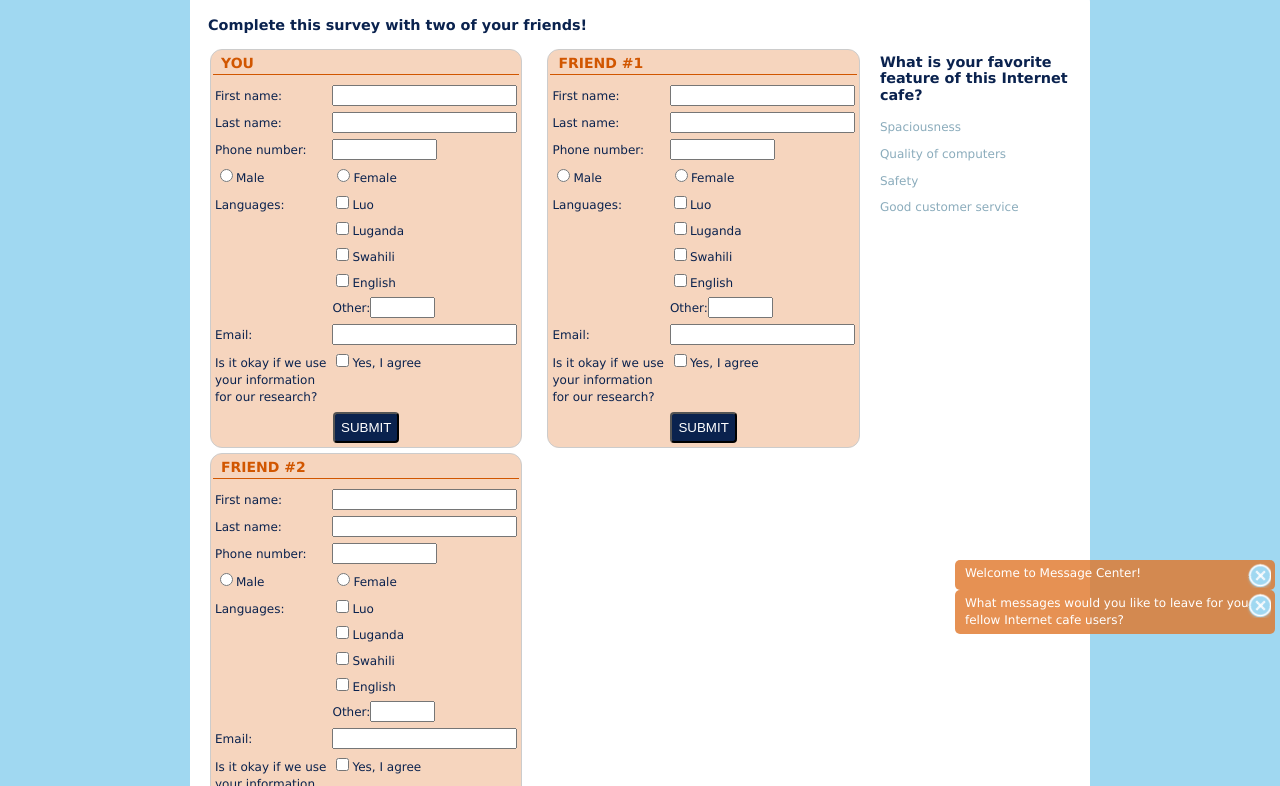
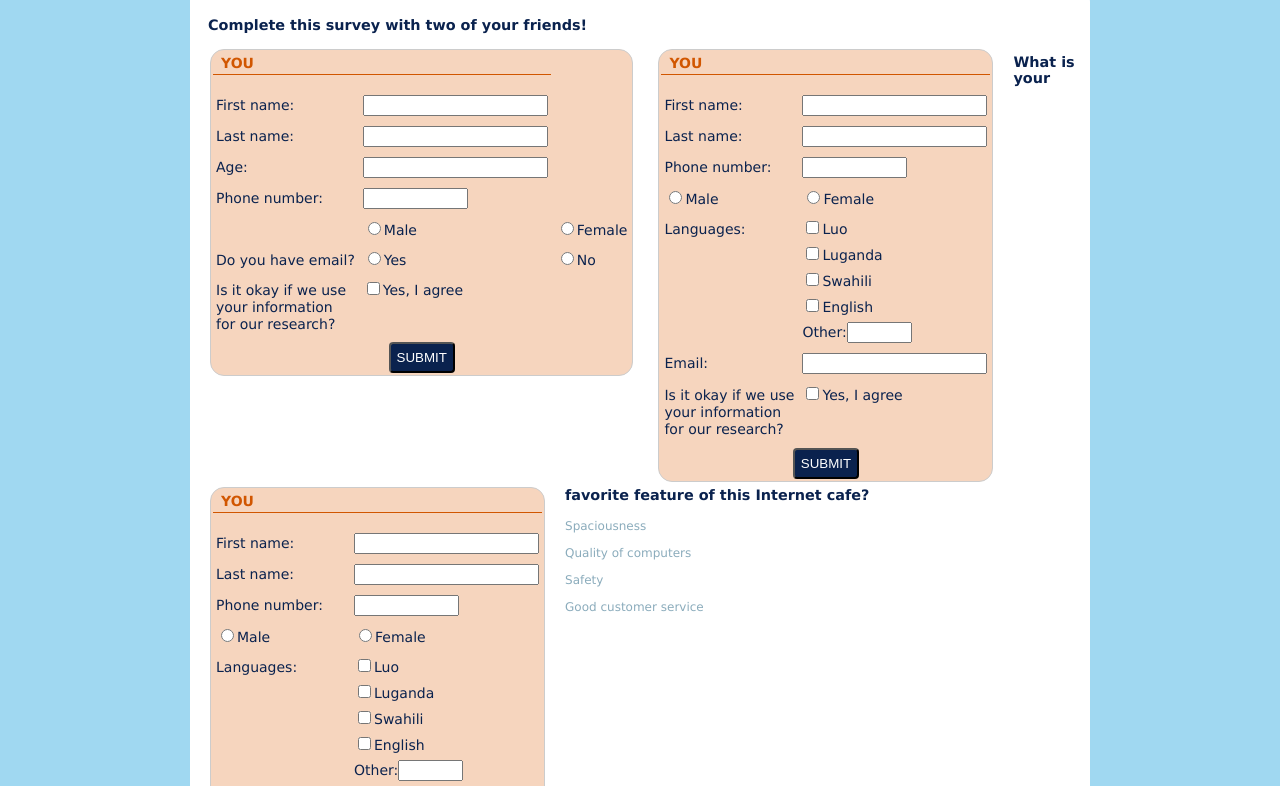
Before and after one commit to elizabethmgin/surveyWebsite, a plain HTML site: page index.html in a window 1280 px wide. Shown: the part 166-952 px from the top of the page. Drawn offline with nearby package versions, Linux system fonts and the light colour scheme.

Commit message:
second commit

```diff
--- a/css/base.css
+++ b/css/base.css
@@ -191,7 +191,7 @@ table {
 	background-color: rgba(224, 118, 40, .30);
 	-moz-border-radius: 1em;
     border-radius: 1em;
-	font-size:12px;
+	font-size:14px;
 	margin:0 20px 5px 5px;
 	float: left;
 	display: block;
@@ -208,7 +208,11 @@ th {
 }
 
 td {
-	padding: 2px;
+	padding: 8px 3px 0 3px;
+}
+
+tr {
+    padding-top: 15px;
 }
 
 
--- a/index.html
+++ b/index.html
@@ -7,22 +7,39 @@
 
 	<link rel="stylesheet" href="css/base.css" type="text/css" media="screen" charset="utf-8"/>
   <link rel="stylesheet" href="css/ui-lightness/jquery-ui-1.7.2.custom.css" type="text/css" media="screen" charset="utf-8"/>
-  <link rel="stylesheet" href="css/dialog.css" type="text/css" media="screen" charset="utf-8"/>
 
 	<script src="lib/jquery-1.4.min.js" type="text/javascript" charset="utf-8"></script>
+	<script src="http://ajax.googleapis.com/ajax/libs/jquery/1.8.2/jquery.min.js"></script>
   <script src="lib/jquery-ui-1.7.2.custom.min.js" type="text/javascript" charset="utf-8"></script>
 	<script type="text/javascript" src="lib/script.js"></script>
 	<script type="text/javascript" src="lib/script2.js"></script>
+
+
 </head>
 <body>
 	<div id="container">
 		<div id="header">
 			<h1>Tech Survey</h1>
 			<h2>what does technology mean to you?</h2>
+
 		</div>
 		<div id="content">
 		  <h2>Basic Info</h2>
 			<h3>Complete this survey with two of your friends!</h3>
+			<table>
+				<th colspan="2">You</th>
+    			<tr><td colspan="2" align="center"></td></tr>
+					<form method="post" action="" onSubmit="return validate(this);">
+						<tr><td>First name:</td><td><input type="text" maxlength="32" name="fname"/></td></tr>
+						<tr><td>Last name:</td><td><input type="text" maxlength="32" name="lname"/></td></tr>
+						<tr><td>Age:</td><td><input type="text" data-slider="true" data-slider-range="60" data-slider-step="10" data-slider-snap="true"></td></tr>
+						<tr><td>Phone number:</td><td><input type="text" maxlength="10" size="10" name="phoneNum" id="phoneNum" onkeyup="moveOnMax(this,'gender')"/></td></tr>
+						<tr><td></td><td><input type="radio" name="gender" value="male">Male</td><td><input type="radio" name="gender" value="female">Female</td></tr>
+						<tr><td>Do you have email?</td><td><input type="radio" name="email" value="yes">Yes</td><td><input type="radio" name="email" value="no">No</td></tr>
+						<tr><td>Is it okay if we use <br>your information <br>for our research?</td><td><input type="checkbox" name="agree" value="Y"/>Yes, I agree</td></tr>
+						<tr><td colspan="4" align="center"><input class="submit" type="submit" value="SUBMIT"/></td></tr>
+					</form>
+			</table>
 			<table>
 				<th colspan="2">You</th>
     			<tr><td colspan="2" align="center"></td></tr>
@@ -43,8 +60,8 @@
 					</form>
 			</table>
 			<table>
-				<th colspan="2">Friend #1</th>
-	    		<tr><td colspan="2" align="center"></td></tr>
+				<th colspan="2">You</th>
+    			<tr><td colspan="2" align="center"></td></tr>
 					<form method="post" action="" onSubmit="return validate(this);">
 						<tr><td>First name:</td><td><input type="text" maxlength="32" name="fname"/></td></tr>
 						<tr><td>Last name:</td><td><input type="text" maxlength="32" name="lname"/></td></tr>
@@ -59,26 +76,6 @@
 						<tr><td>Email:</td><td><input type="text" maxlength="45" name="email" onBlur='checkEmail(this)'/><span id='email-info'></span></td></tr>
 						<tr><td>Is it okay if we use <br>your information <br>for our research?</td><td><input type="checkbox" name="agree" value="Y"/>Yes, I agree</td></tr>
 						<tr><td colspan="4" align="center"><input class="submit" type="submit" value="SUBMIT"/></td></tr>
-					</form>
-			</table>
-
-			<table>
-				 <th colspan="2">Friend #2</th>
-		    	 <tr><td colspan="2" align="center"></td></tr>
-				 	<form method="post" action="" onSubmit="return validate(this);">
-				 		<tr><td>First name:</td><td><input type="text" maxlength="32" name="fname"/></td></tr>
-				 		<tr><td>Last name:</td><td><input type="text" maxlength="32" name="lname"/></td></tr>
-				 		<tr><td>Phone number:</td><td><input type="text" maxlength="10" size="10" name="phoneNum" id="phoneNum" onkeyup="moveOnMax(this,'gender')"/></td></tr>
-				 		<tr><td><input type="radio" name="gender" value="male">Male</td><td><input type="radio" name="gender" value="female">Female</td></tr>
-				 		<tr><td style="vertical-align:text-top;">Languages:</td>
-				 			<td><input type="checkbox" name="lang" value="luo">Luo<br>
-				 				<input type="checkbox" name="lang" value="luganda">Luganda<br>
-				 				<input type="checkbox" name="lang" value="swahili">Swahili<br>
-				 				<input type="checkbox" name="lang" value="english">English<br>
-				 				Other:<input type="text" maxlength="10" size="5" name="langOther"/></td></tr>
-				 		<tr><td>Email:</td><td><input type="text" maxlength="45" name="email" onBlur='checkEmail(this)'/><span id='email-info'></span></td></tr>
-				 		<tr><td>Is it okay if we use <br>your information <br>for our research?</td><td><input type="checkbox" name="agree" value="Y"/>Yes, I agree</td></tr>
-				 		<tr><td colspan="4" align="center"><input class="submit" type="submit" value="SUBMIT"/></td></tr>
 					</form>
 			</table>
 
```
